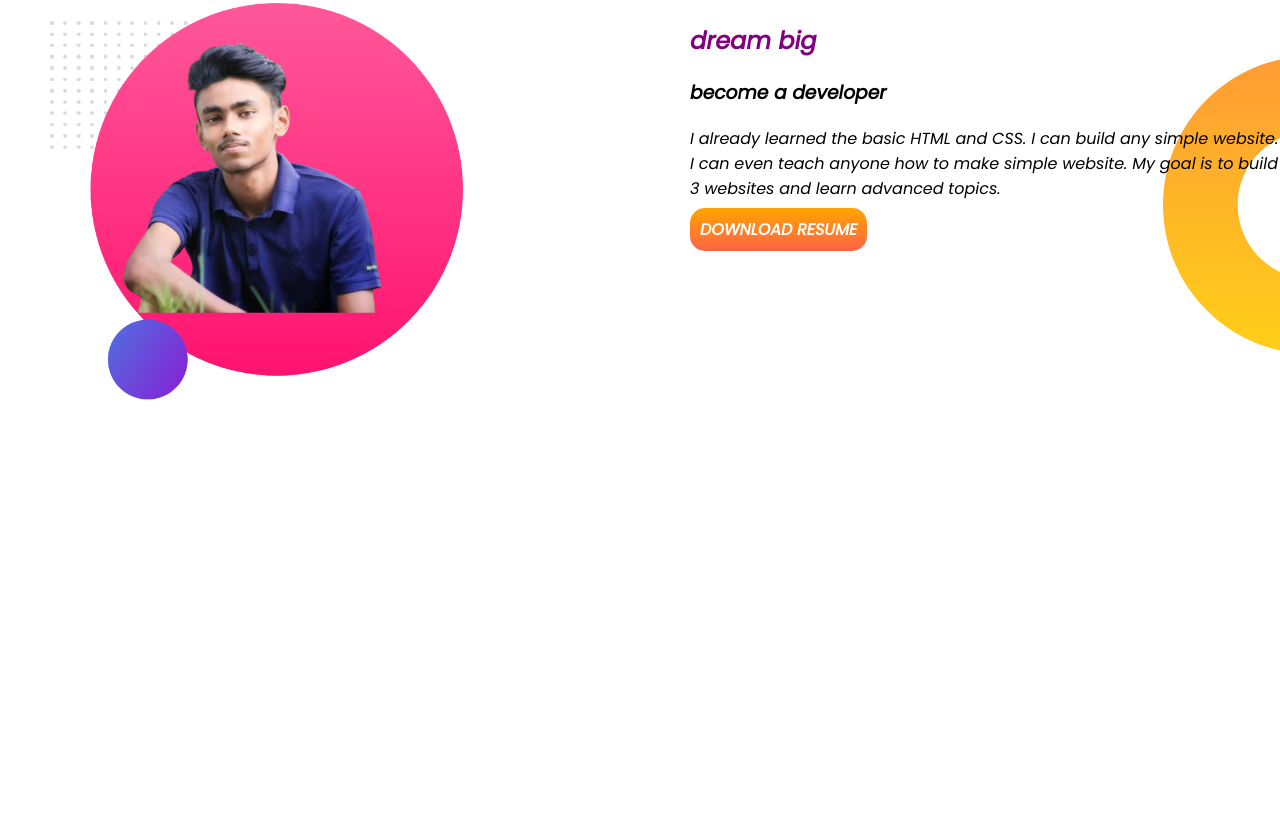
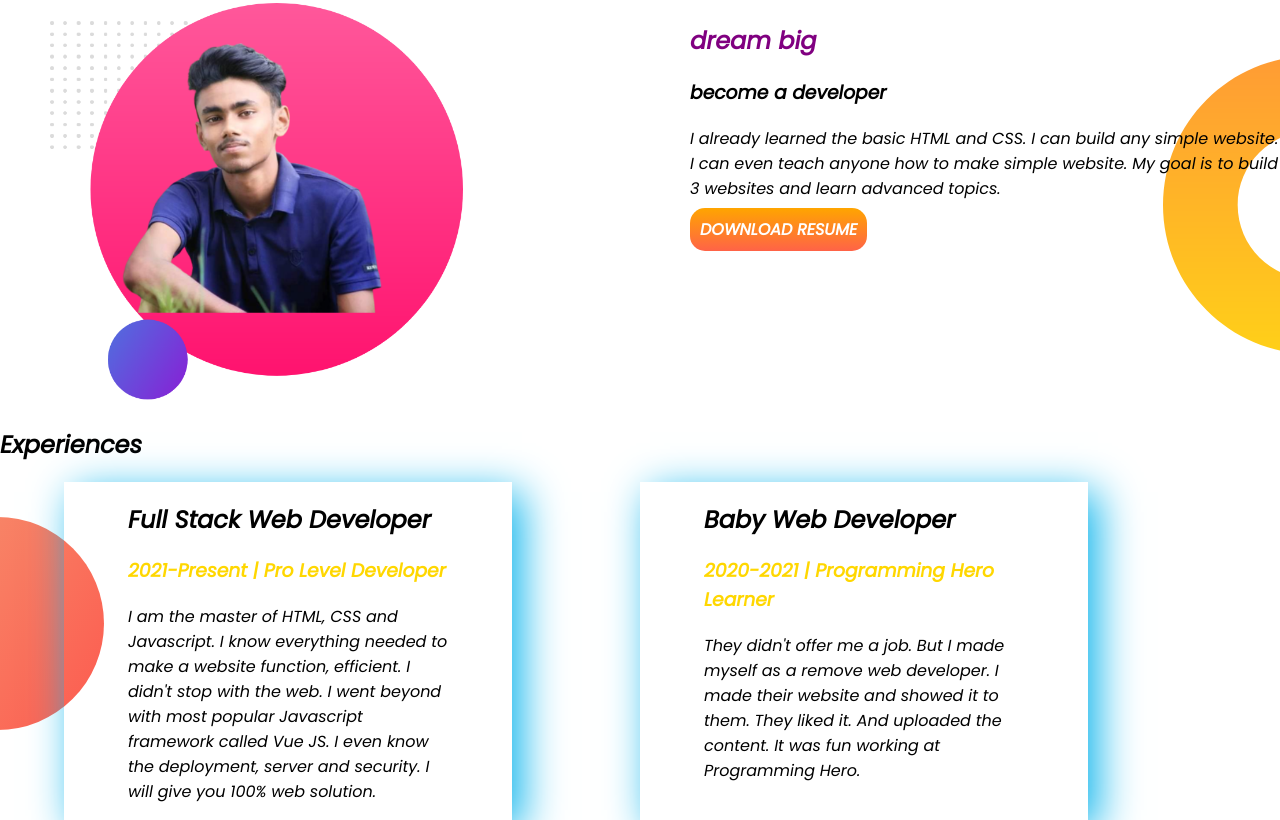
Before and after one commit to ajmolwasif/developer, a plain HTML site: page index.html in a window 1280 px wide. Shown: the part 414-1234 px from the top of the page. Before the commit the page ends 821 px from the top, so only its background shows below. Drawn offline with Linux system fonts and the light colour scheme.

Commit message:
experience

```diff
--- a/index.html
+++ b/index.html
@@ -11,7 +11,7 @@
     <link rel="stylesheet" href="style.css">
 </head>
 <body>
-   <section class="top-banner">
+   <section class="top-banner flexible">
     <div class="half-width">
         <h1>welcome to</h1>
         <h1><span class="color">xarif</span> world</h1>
@@ -24,7 +24,7 @@
     </section>
 
     </div>
-    <section class="dream-big">
+    <section class="dream-big flexible">
         <div class="half-width">
             <img src="images/my-bg2.png" alt="">
 
@@ -36,6 +36,21 @@
             <a class="link-button"target="_blank"href"">DOWNLOAD RESUME</a>
         </div>
     </section>
+    <section class="experience-area">
+        <h1>Experiences</h1>
+        <div class="flexible">
+            <div class="experience">
+                <h1>Full Stack Web Developer</h1>
+                <h3 class="color">2021-Present | Pro Level Developer</h3>
+                <p>I am the master of HTML, CSS and Javascript. I know everything needed to make a website function, efficient. I didn't stop with the web. I went beyond with most popular Javascript framework called Vue JS. I even know the deployment, server and security. I will give you 100% web solution.</p>
+             </div>
+             <div class="experience">
+                 <h1>Baby Web Developer</h1>
+                 <h3 class="color">2020-2021 | Programming Hero Learner</h3>
+                 <p>They didn't offer me a job. But I made myself as a remove web developer. I made their website and showed it to them. They liked it. And uploaded the content. It was fun working at Programming Hero.</p>
+             </div>
+        </div>
+    </section>
 
 </body>
 </html>
--- a/style.css
+++ b/style.css
@@ -5,8 +5,19 @@ body{
 .color{
     color: gold;
 }
-section{
+.flexible{
+
     display: flex;
+
+
+}
+.experience{
+    box-shadow: 10px 10px 40px rgb(11, 180, 236);
+    margin-left: 5%;
+    margin-right: 5%;
+    padding-left: 5%;
+    padding-right: 5%;
+    width: 25%;
 }
 .half-width{
     width: 50%;
@@ -27,9 +38,7 @@ section{
     background-image: url(images/top-banner.png);
     background-repeat: no-repeat;
 }
-section{
-    display: flex;
-}
+
 .yes{
     color:purple;
 }
@@ -38,3 +47,8 @@ section{
     background-repeat: no-repeat;
     background-position: right;
 }
+.experience-area{
+    background-image: url(images/exp-bg.png);
+    background-repeat: no-repeat;
+    background-position: left;
+}
```
